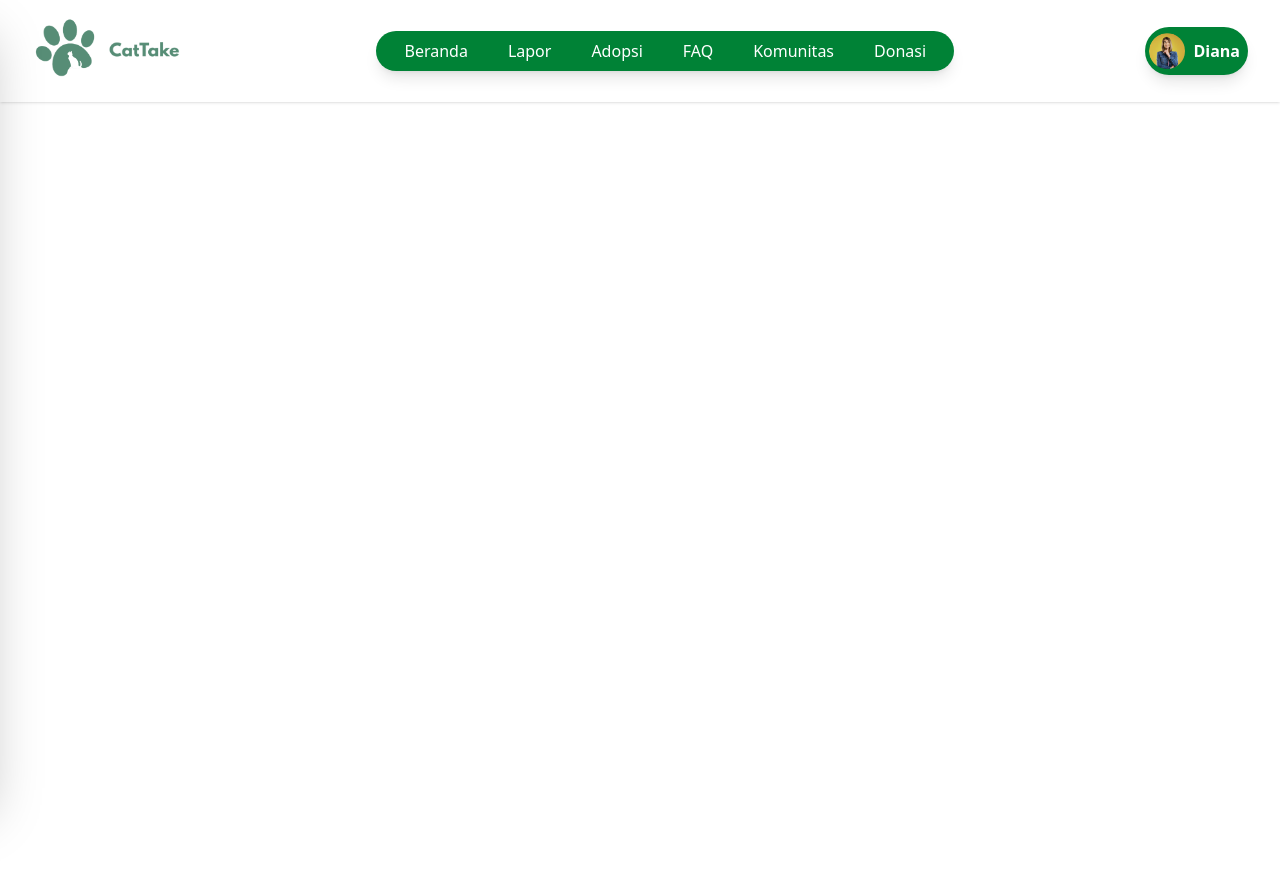
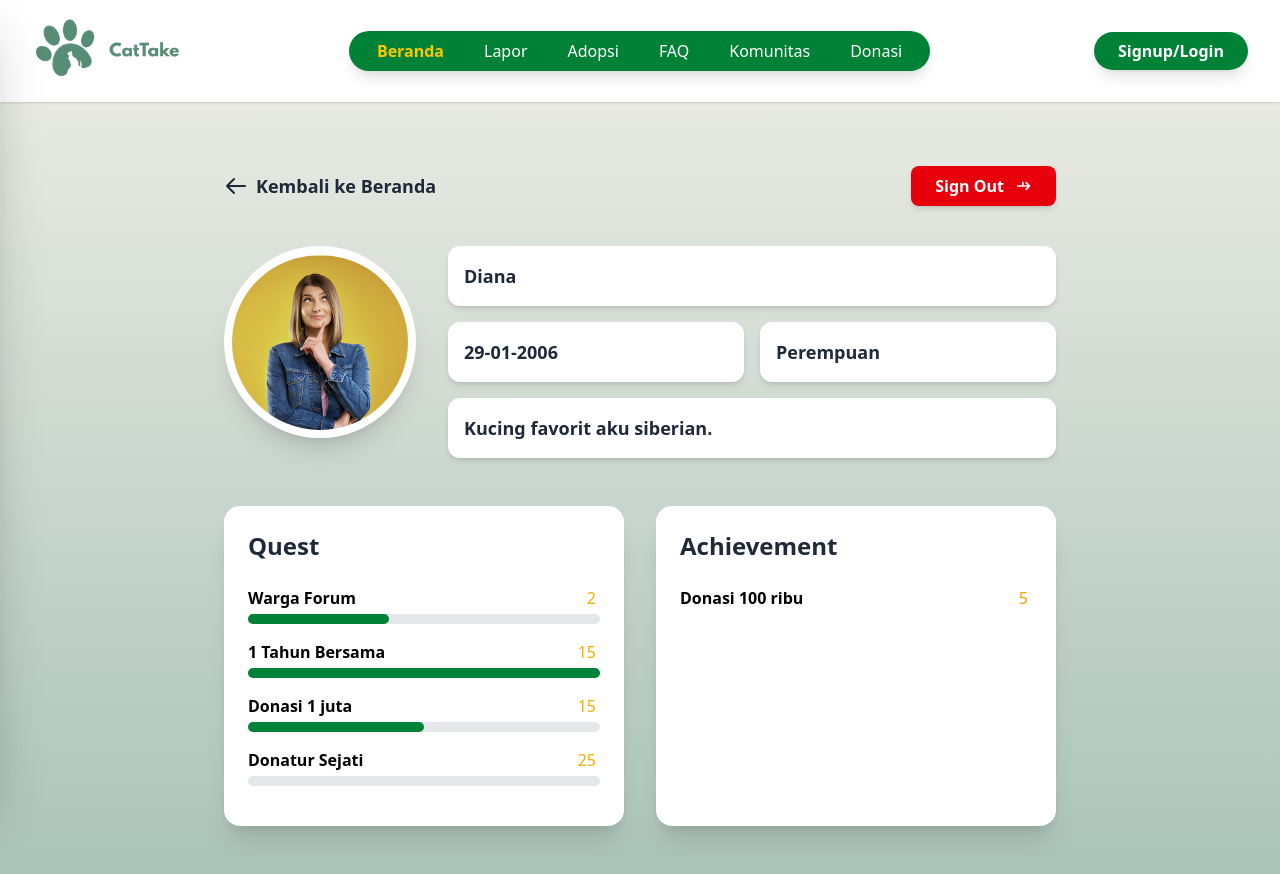
Before and after one commit to zicofarry/CatTake, a Vue app: page /profile in a window 1280 px wide. Shown: the top 874 px of the page. Before the commit the page ends 800 px from the top, so only its background shows below. Built offline with nearby package versions, Linux system fonts and the light colour scheme.

Commit message:
fix bug login

```diff
--- a/src/App.vue
+++ b/src/App.vue
@@ -1,12 +1,25 @@
 <template>
   <div id="app">
-    <AppHeader />
+    <AppHeader :isLoggedInProp="isUserLoggedIn" @update-login-status="isUserLoggedIn = $event" />
 
-    <router-view></router-view>
+    <router-view @user-logged-in="handleUserLogin"></router-view>
 
-    </div>
+  </div>
 </template>
 
 <script setup>
+import { ref } from 'vue';
 import AppHeader from './components/AppHeader.vue';
+// ... import komponen lain jika ada
+
+const isUserLoggedIn = ref(false); // DEFAULT: BEFORE LOGIN
+
+function handleUserLogin() {
+    isUserLoggedIn.value = true;
+    // Logika navigasi ke /beranda setelah login bisa ditambahkan di sini jika perlu
+}
 </script>
+
+<style>
+/* Gaya yang benar-benar global, jika ada, ditaruh di sini atau di base.css */
+</style>
--- a/src/components/AppHeader.vue
+++ b/src/components/AppHeader.vue
@@ -2,15 +2,12 @@
   <header class="py-4 bg-white shadow-sm sticky top-0 z-30">
     <div class="max-w-7xl mx-auto px-4 sm:px-6 lg:px-8 flex justify-between items-center">
 
-      <!-- LOGO -->
       <div class="flex items-center font-bold text-xl">
         <router-link to="/">
-            <!-- Menggunakan Logo yang tampak di Figma -->
             <img src="/assets/img/cattake.png" alt="CatTake Logo" class="h-10 md:h-[70px]">
         </router-link>
       </div>
 
-      <!-- NAVIGASI DESKTOP -->
       <nav class="hidden md:flex bg-green-700 rounded-full p-2 shadow-lg">
         <ul class="flex list-none gap-4 items-center px-2 m-0 p-0">
           <li v-for="link in navLinks" :key="link.name">
@@ -25,9 +22,7 @@
         </ul>
       </nav>
 
-      <!-- USER/LOGIN DESKTOP -->
       <div class="hidden md:block">
-        <!-- AFTER LOGIN (DIANA) -->
         <div v-if="isLoggedIn" class="relative">
             <button
                 @click="toggleProfileDropdown"
@@ -37,28 +32,32 @@
                 <span>Diana</span>
             </button>
 
-            <!-- DROPDOWN PROFIL (Pop-up) -->
             <div v-if="isProfileDropdownOpen" class="absolute right-0 mt-3 w-64 bg-white rounded-xl shadow-2xl p-4 z-40">
                 <p class="font-bold text-gray-800">{{ userName }}</p>
                 <p class="text-sm text-gray-500 mb-4">{{ userEmail }}</p>
 
-                <button class="w-full bg-gray-100 hover:bg-gray-200 text-gray-800 font-semibold py-2 rounded-lg transition duration-200 mb-2">Edit Profile</button>
+                <router-link to="/profile" class="block w-full text-center bg-gray-100 hover:bg-gray-200 text-gray-800 font-semibold py-2 rounded-lg transition duration-200 mb-2 no-underline">Edit Profile</router-link>
                 <button @click="handleSignOut" class="w-full bg-red-500 hover:bg-red-600 text-white font-semibold py-2 rounded-lg transition duration-200">Sign Out</button>
             </div>
         </div>
 
-        <!-- BEFORE LOGIN -->
         <router-link v-else to="/login" class="bg-green-700 hover:bg-green-800 text-white font-semibold py-2 px-6 rounded-full transition duration-200 shadow-lg">
             Signup/Login
         </router-link>
       </div>
 
 
-      <!-- USER/MENU MOBILE (Hamburger & Title) -->
       <div class="flex items-center gap-4 md:hidden">
-          <span class="font-semibold text-xl">{{ activePage }}</span>
+          <!-- <div v-if="isLoggedIn" class="flex items-center gap-2 bg-green-700 text-white py-1 pr-2 pl-1 rounded-full font-semibold">
+              <img src="/assets/img/diana.png" alt="Avatar Diana" class="h-8 w-8 rounded-full object-cover">
+              <span>Diana</span>
+          </div>
+          <router-link v-else to="/login" class="bg-green-700 hover:bg-green-800 text-white font-semibold py-1.5 px-4 rounded-full transition duration-200 shadow-md">
+            Signup/Login
+          </router-link> -->
 
-          <!-- Hamburger Icon -->
+          <span class="font-semibold text-xl flex-grow">{{ activePage }}</span>
+
           <button class="flex flex-col gap-1.5 cursor-pointer p-2" @click="toggleMobileMenu">
               <span class="block w-6 h-0.5 bg-gray-800 rounded-sm"></span>
               <span class="block w-6 h-0.5 bg-gray-800 rounded-sm"></span>
@@ -68,25 +67,21 @@
     </div>
   </header>
 
-  <!-- MOBILE SIDEBAR (Floating/Drawer Menu) -->
   <div v-if="isMobileMenuOpen" @click="toggleMobileMenu" class="fixed inset-0 bg-black bg-opacity-50 z-40 transition-opacity duration-300"></div>
   <nav
       :class="[isMobileMenuOpen ? 'translate-x-0' : '-translate-x-full']"
-      class="fixed top-0 left-0 h-full w-64 bg-green-800 shadow-2xl z-50 transition-transform duration-300 flex flex-col pt-4"
+      class="fixed top-0 left-0 h-full w-64 shadow-2xl z-50 transition-transform duration-300 flex flex-col pt-4"
       style="background: linear-gradient(180deg, #638870 0%, #2D5B4D 100%);"
   >
       <div class="p-4 mb-4 text-white text-2xl font-bold border-b border-green-900">MENU</div>
 
-      <!-- Profil Mobile -->
+      <router-link to="/profile">
       <div v-if="isLoggedIn" class="flex items-center gap-3 bg-green-700 text-white py-2 px-4 rounded-full font-semibold mx-4 mb-4 shadow-lg">
           <img src="/assets/img/diana.png" alt="Avatar Diana" class="h-9 w-9 rounded-full object-cover">
           <span>Diana</span>
-      </div>
-      <router-link v-else to="/login" class="text-center bg-yellow-500 hover:bg-yellow-600 text-gray-800 font-semibold py-2 px-6 rounded-full transition duration-200 mx-4 mb-4 shadow-lg">
-          Signup/Login
+        </div>
       </router-link>
 
-      <!-- Mobile Links -->
       <ul class="flex flex-col list-none p-0 m-0">
           <li v-for="link in navLinks" :key="link.name">
             <router-link
@@ -99,13 +94,32 @@
             </router-link>
           </li>
       </ul>
+
+      <button v-if="isLoggedIn" @click="handleSignOut" class="mt-auto mx-4 mb-4 p-3 bg-red-600 text-white font-semibold rounded-lg hover:bg-red-700 transition duration-200">
+        Sign Out
+      </button>
+
+      <router-link v-else to="/login" @click="toggleMobileMenu" class="mt-auto text-center bg-yellow-500 hover:bg-yellow-600 text-gray-800 font-semibold py-3 px-6 rounded-full transition duration-200 mx-4 mb-4 shadow-lg">
+          Signup/Login
+      </router-link>
   </nav>
 
 </template>
 
 <script setup>
-import { ref, computed } from 'vue';
+import { ref, computed, watchEffect } from 'vue';
 import { useRoute } from 'vue-router';
+
+// Props dari App.vue (untuk menerima status login)
+const props = defineProps({
+    isLoggedInProp: {
+        type: Boolean,
+        default: false
+    }
+});
+
+// Emits ke App.vue (untuk mengirim status logout)
+const emit = defineEmits(['update-login-status']);
 
 // --- Config / Mock Data ---
 const navLinks = [
@@ -123,13 +137,19 @@ const userEmail = ref('dianacantik@gmail.com');
 // 1. STATE (Data Reaktif)
 const route = useRoute();
 const isMobileMenuOpen = ref(false);
-const isLoggedIn = ref(true); // Ganti ke false untuk simulasi Before Login
 const isProfileDropdownOpen = ref(false);
+
+// State login diambil dari prop (App.vue akan mengontrolnya)
+const isLoggedIn = ref(props.isLoggedInProp);
+
+watchEffect(() => {
+    isLoggedIn.value = props.isLoggedInProp;
+});
 
 // 2. COMPUTED PROPERTY (Menentukan halaman aktif)
 const activePage = computed(() => {
   const currentLink = navLinks.find(link => link.path === route.path);
-  return currentLink ? currentLink.name : 'CatTake';
+  return currentLink ? currentLink.name : 'Beranda';
 });
 
 // 3. METHODS (Fungsi)
@@ -142,15 +162,14 @@ function toggleProfileDropdown() {
 }
 
 function handleSignOut() {
-    isLoggedIn.value = false;
+    // Kirim event ke App.vue untuk mengubah status login
+    emit('update-login-status', false);
     isProfileDropdownOpen.value = false;
     alert('Anda telah keluar.');
 }
 </script>
 
 <style scoped>
-/* Hapus semua CSS lama, kecuali jika ada ::before/::after yang kompleks */
-/* Gunakan warna kustom jika tidak tersedia di palet default Tailwind: */
-/* Misalnya, #638870 (Green-700), #2D5B4D (Green-800), #FBC02D (Yellow-500) */
-/* Saya menggunakan green-700, green-800, dan yellow-500 sebagai pendekatan terdekat */
+/* Anda mungkin perlu menambahkan warna kustom ke tailwind.config.js jika warna di sini tidak akurat */
+/* Contoh: #638870 (Green-700), #2D5B4D (Green-800), #FBC02D (Yellow-500) */
 </style>
--- /dev/null
+++ b/src/pages/DetailPage.vue
@@ -0,0 +1,133 @@
+<template>
+    <main class="min-h-screen bg-gray-100 py-10 md:pt-16" style="background: linear-gradient(180deg, #E8EAE3 0%, #A9C2B7 100%);">
+
+        <div class="max-w-4xl mx-auto px-4 sm:px-6 lg:px-8">
+            <div class="flex justify-between items-center mb-10">
+                <router-link to="/" class="flex items-center text-lg font-semibold text-gray-800 no-underline hover:text-green-700 transition duration-200">
+                    <svg xmlns="http://www.w3.org/2000/svg" class="h-6 w-6 mr-2" fill="none" viewBox="0 0 24 24" stroke="currentColor">
+                        <path stroke-linecap="round" stroke-linejoin="round" stroke-width="2" d="M10 19l-7-7m0 0l7-7m-7 7h18" />
+                    </svg>
+                    Kembali ke Beranda
+                </router-link>
+                <button @click="handleSignOut" class="bg-red-600 hover:bg-red-700 text-white font-semibold py-2 px-6 rounded-lg flex items-center shadow-md transition duration-200">
+                    Sign Out
+                    <svg xmlns="http://www.w3.org/2000/svg" class="h-5 w-5 ml-2" fill="none" viewBox="0 0 24 24" stroke="currentColor">
+                        <path stroke-linecap="round" stroke-linejoin="round" stroke-width="2" d="M17 16l4-4m0 0l-4-4m4 4H7m6-4v4" />
+                    </svg>
+                </button>
+            </div>
+
+            <div class="flex flex-col md:flex-row gap-8">
+
+                <div class="flex justify-center md:flex-none">
+                    <div class="w-48 h-48 rounded-full shadow-xl p-2 bg-white flex items-center justify-center">
+                        <img src="/assets/img/diana.png" alt="Profile Diana" class="w-full h-full object-cover rounded-full">
+                    </div>
+                </div>
+
+                <div class="flex flex-col gap-4 w-full md:flex-grow">
+                    <div class="bg-white p-4 rounded-xl shadow-md flex justify-between items-center text-lg font-semibold text-gray-800">
+                        <span>{{ userData.name }}</span>
+                        <i class="fas fa-pencil-alt text-gray-500 cursor-pointer text-sm"></i>
+                    </div>
+
+                    <div class="hidden md:flex gap-4">
+                        <div class="bg-white p-4 rounded-xl shadow-md flex justify-between items-center text-lg font-semibold text-gray-800 flex-1">
+                            <span>{{ userData.birthDate }}</span>
+                            <i class="fas fa-pencil-alt text-gray-500 cursor-pointer text-sm"></i>
+                        </div>
+                        <div class="bg-white p-4 rounded-xl shadow-md flex justify-between items-center text-lg font-semibold text-gray-800 flex-1">
+                            <span>{{ userData.gender }}</span>
+                            <i class="fas fa-pencil-alt text-gray-500 cursor-pointer text-sm"></i>
+                        </div>
+                    </div>
+
+                    <div class="flex md:hidden gap-4">
+                        <div class="bg-white p-4 rounded-xl shadow-md flex justify-between items-center text-lg font-semibold text-gray-800 flex-1">
+                            <span>{{ userData.gender }}</span>
+                            <i class="fas fa-pencil-alt text-gray-500 cursor-pointer text-sm"></i>
+                        </div>
+                        <div class="bg-white p-4 rounded-xl shadow-md flex justify-between items-center text-lg font-semibold text-gray-800 flex-1">
+                            <span>{{ userData.birthDate }}</span>
+                            <i class="fas fa-pencil-alt text-gray-500 cursor-pointer text-sm"></i>
+                        </div>
+                    </div>
+
+                    <div class="bg-white p-4 rounded-xl shadow-md flex justify-between items-center text-lg font-semibold text-gray-800">
+                        <span>{{ userData.favoriteCat }}</span>
+                        <i class="fas fa-pencil-alt text-gray-500 cursor-pointer text-sm"></i>
+                    </div>
+                </div>
+            </div>
+
+            <div class="mt-12 flex flex-col md:flex-row gap-8">
+
+                <section class="bg-white p-6 rounded-2xl shadow-xl md:w-1/2">
+                    <h2 class="text-2xl font-bold mb-6 text-gray-800">Quest</h2>
+                    <div v-for="(quest, index) in quests" :key="index" class="mb-4">
+                        <div class="flex justify-between items-center mb-1">
+                            <span class="font-semibold">{{ quest.name }}</span>
+                            <span class="text-yellow-500 flex items-center">
+                                {{ quest.points }} <i class="fas fa-star ml-1 text-sm"></i>
+                            </span>
+                        </div>
+                        <div class="w-full bg-gray-200 rounded-full h-2.5">
+                            <div class="bg-green-700 h-2.5 rounded-full" :style="{ width: `${(quest.progress / quest.target) * 100}%` }"></div>
+                        </div>
+                    </div>
+                </section>
+
+                <section class="bg-white p-6 rounded-2xl shadow-xl md:w-1/2">
+                    <h2 class="text-2xl font-bold mb-6 text-gray-800">Achievement</h2>
+                    <div v-for="(achievement, index) in achievements" :key="index" class="mb-4">
+                        <div class="flex justify-between items-center mb-1">
+                            <span class="font-semibold">{{ achievement.name }}</span>
+                            <span class="text-amber-500 flex items-center">
+                                {{ achievement.points }} <i class="fas fa-trophy ml-1 text-sm"></i>
+                            </span>
+                        </div>
+                        </div>
+                </section>
+            </div>
+        </div>
+    </main>
+</template>
+
+<script setup>
+import { ref, defineEmits } from 'vue';
+import { useRouter } from 'vue-router';
+
+const router = useRouter();
+const emit = defineEmits(['update-login-status']);
+
+// Mock Data
+const userData = ref({
+    name: 'Diana',
+    birthDate: '29-01-2006',
+    gender: 'Perempuan',
+    favoriteCat: 'Kucing favorit aku siberian.'
+});
+
+const quests = ref([
+    { name: 'Warga Forum', points: 2, progress: 2, target: 5 },
+    { name: '1 Tahun Bersama', points: 15, progress: 1, target: 1 }, // Anggap sudah selesai 1/1
+    { name: 'Donasi 1 juta', points: 15, progress: 500000, target: 1000000 },
+    { name: 'Donatur Sejati', points: 25, progress: 0, target: 1 }, // Tambahan untuk desktop
+]);
+
+const achievements = ref([
+    { name: 'Donasi 100 ribu', points: 5 },
+]);
+
+
+function handleSignOut() {
+    emit('update-login-status', false); // Emit ke App.vue
+    router.push('/login');
+    alert('Anda telah keluar.');
+}
+</script>
+
+<style scoped>
+/* Hapus semua CSS lama */
+/* Latar belakang menggunakan style inline dan utility class Tailwind */
+</style>
--- a/src/router/index.js
+++ b/src/router/index.js
@@ -10,6 +10,7 @@ import DonationPage from '../pages/DonationPage.vue'
 import LoginPage from '../pages/LoginPage.vue' // <-- Komponen Baru
 import SignupPage from '../pages/SignupPage.vue' // <-- Komponen Baru
 import CommunityPage from '../pages/CommunityPage.vue'
+import DetailPage from '../pages/DetailPage.vue'
 
 
 const router = createRouter({
@@ -27,6 +28,7 @@ const router = createRouter({
     { path: '/donasi', name: 'Donasi', component: DonationPage },
     { path: '/login', name: 'Login', component: LoginPage }, // <-- Rute Login
     { path: '/signup', name: 'Signup', component: SignupPage }, // <-- Rute Sign Up
+    { path: '/profile', name: 'Profile', component: DetailPage }, // <-- Rute Sign Up
   ],
 
   // Pastikan halaman di-scroll ke atas saat berpindah rute
```
Also changed, not shown: src/pages/LoginPage.vue (+26 -15 lines), src/pages/SignupPage.vue (+11 -15 lines).
